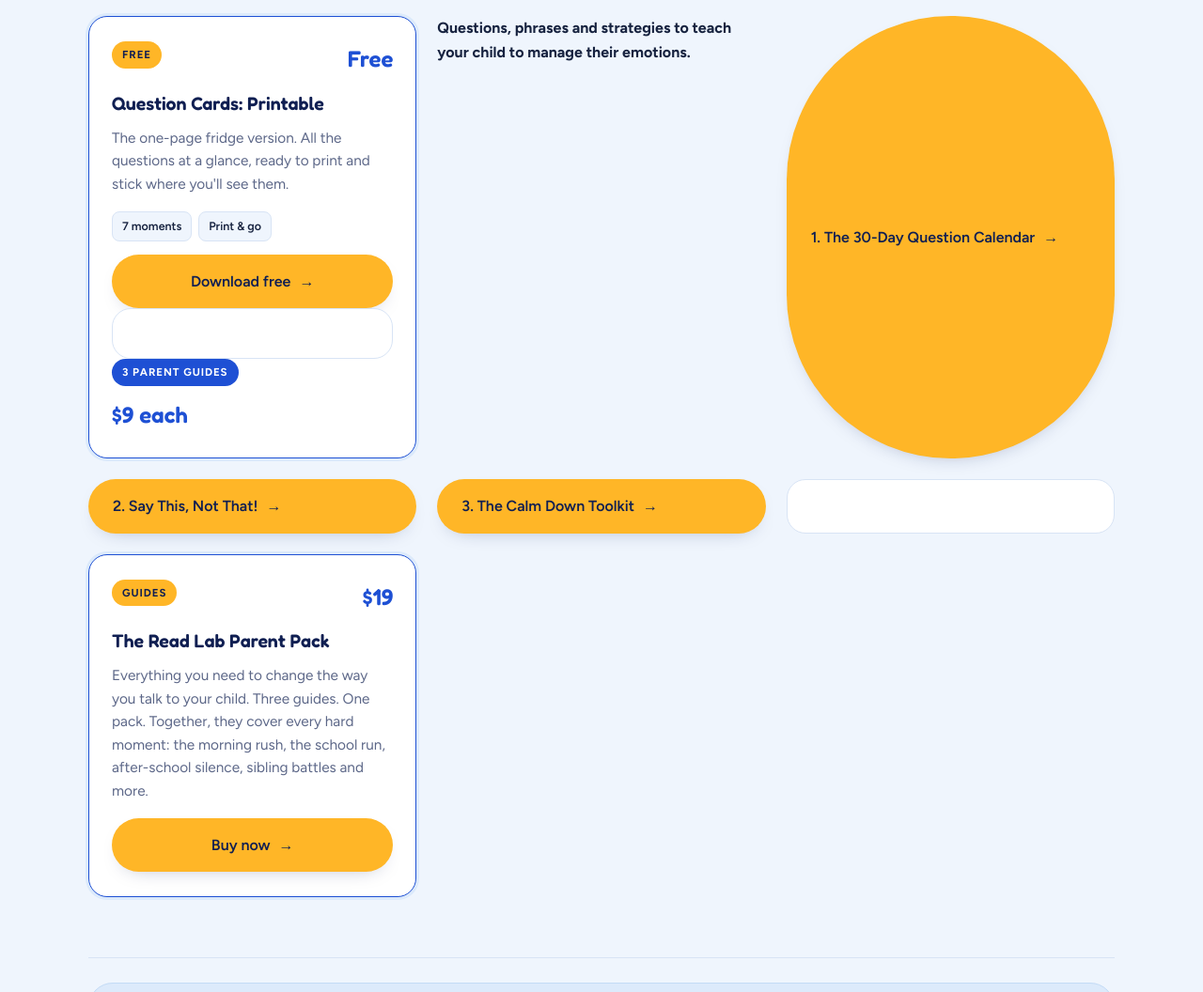
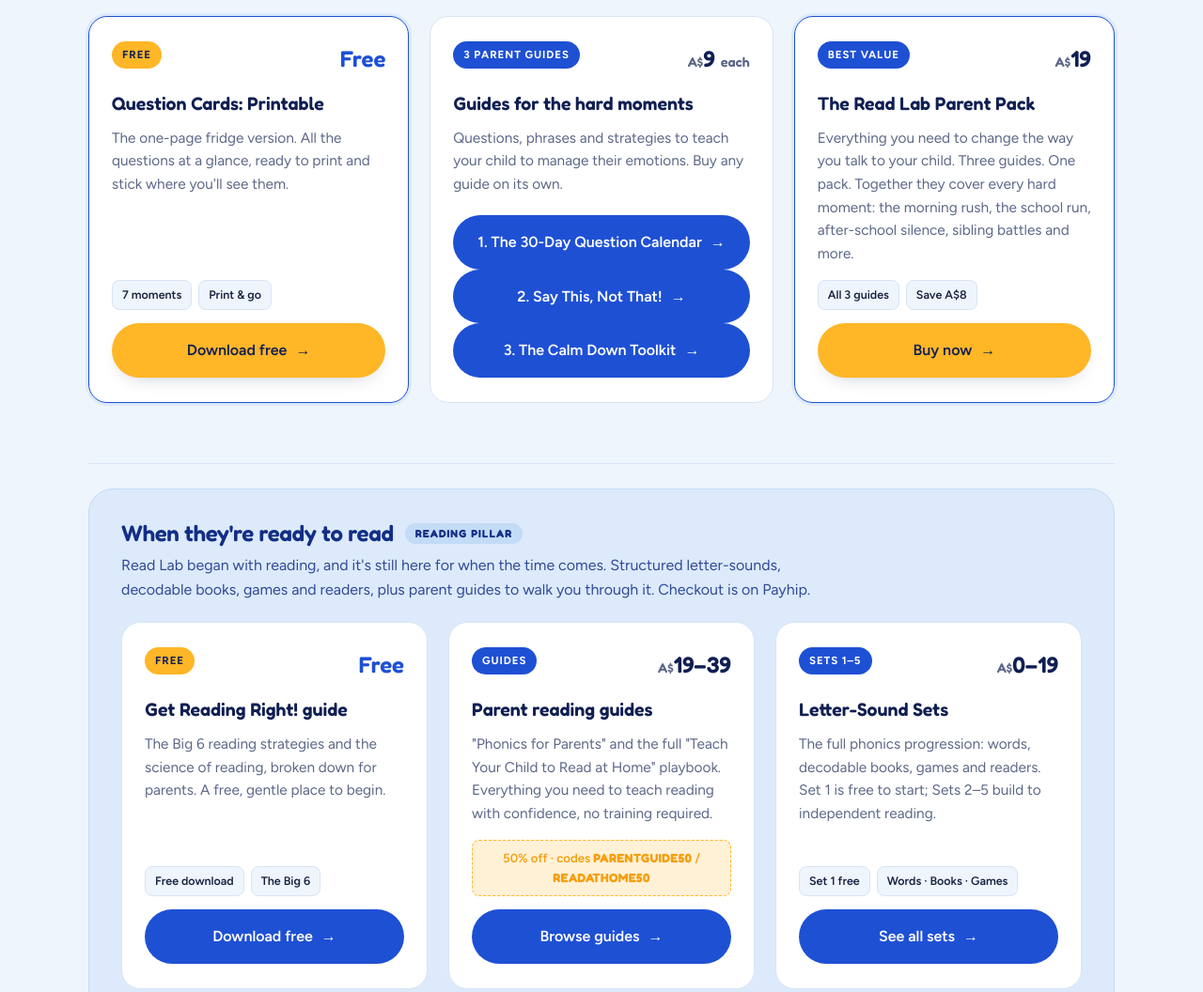
Before and after one commit to ryanpwearne6-web/readlab-site, a website: page public/index.html in a window 1280 px wide. Shown: the part 3720-4776 px from the top of the page at 94% size. Drawn offline with Linux system fonts and the light colour scheme.

Commit message:
Update index.html

```diff
--- a/public/index.html
+++ b/public/index.html
@@ -444,35 +444,45 @@
       <a class="btn btn-primary btn-lg" data-buy="qcards" href="#">Get the free cards <span class="arrow">→</span></a>
     </div>
 
-    <!-- DEVELOPMENT (primary) -->
+<!-- DEVELOPMENT (primary) -->
     <div class="shop-group">
       <h3 class="grp reveal">Connection &amp; development <span class="tag-pill tag-primary">Start here</span></h3>
       <p class="grp-sub reveal">The tools parents love most, for talking, feeling and growing together.</p>
       <div class="cards">
+
         <div class="p-card feature reveal">
           <div class="p-top"><span class="p-set free">Free</span><span class="p-price freep">Free</span></div>
           <h4>Question Cards: Printable</h4>
           <p class="desc">The one-page fridge version. All the questions at a glance, ready to print and stick where you'll see them.</p>
           <div class="p-incl"><span>7 moments</span><span>Print &amp; go</span></div>
-          <a class="btn btn-primary" data-buy="qcards-print" href="#">Download free <span class="arrow">→</span></a>
+          <div class="p-actions">
+            <a class="btn btn-primary" data-buy="qcards-print" href="#">Download free <span class="arrow">&rarr;</span></a>
+          </div>
+        </div>
+
         <div class="p-card reveal">
+          <div class="p-top"><span class="p-set">3 Parent Guides</span><span class="p-price"><span class="cur">A$</span>9 <span class="cur">each</span></span></div>
+          <h4>Guides for the hard moments</h4>
+          <p class="desc">Questions, phrases and strategies to teach your child to manage their emotions. Buy any guide on its own.</p>
+          <div class="p-actions">
+            <a class="btn btn-brand" data-buy="guide-calendar" href="#">1. The 30-Day Question Calendar <span class="arrow">&rarr;</span></a>
+            <a class="btn btn-brand" data-buy="guide-saythis" href="#">2. Say This, Not That! <span class="arrow">&rarr;</span></a>
+            <a class="btn btn-brand" data-buy="guide-calm" href="#">3. The Calm Down Toolkit <span class="arrow">&rarr;</span></a>
+          </div>
         </div>
-        <div class="p-top"><span class="p-set">3 Parent Guides</span></div><span class="p-price freep">$9 each</span></div>
-          <h4>Questions, phrases and strategies to teach your child to manage their emotions.</h4>
-          <a class="btn btn-primary" data-buy="qcards-full" href="#">1. The 30-Day Question Calendar<span class="arrow">→</span></a>
-          <a class="btn btn-primary" data-buy="qcards-full" href="#">2. Say This, Not That!<span class="arrow">→</span></a>
-          <a class="btn btn-primary" data-buy="qcards-full" href="#">3. The Calm Down Toolkit<span class="arrow">→</span></a>
-        <div class="p-card reveal">
+
+        <div class="p-card feature reveal">
+          <div class="p-top"><span class="p-set">Best value</span><span class="p-price"><span class="cur">A$</span>19</span></div>
+          <h4>The Read Lab Parent Pack</h4>
+          <p class="desc">Everything you need to change the way you talk to your child. Three guides. One pack. Together they cover every hard moment: the morning rush, the school run, after-school silence, sibling battles and more.</p>
+          <div class="p-incl"><span>All 3 guides</span><span>Save A$8</span></div>
+          <div class="p-actions">
+            <a class="btn btn-primary" data-buy="parent-pack" href="#">Buy now <span class="arrow">&rarr;</span></a>
+          </div>
         </div>
-        <div class="p-card feature reveal">
-          <div class="p-top"><span class="p-set free">Guides</span><span class="p-price freep">$19</span></div>
-          <h4>The Read Lab Parent Pack</h4>
-          <p class="desc">Everything you need to change the way you talk to your child. Three guides. One pack. Together, they cover every hard moment: the morning rush, the school run, after-school silence, sibling battles and more.</p>
-          <a class="btn btn-primary" data-buy="qcards-full" href="#">Buy now <span class="arrow">→</span></a>
-        </div>
+
       </div>
     </div>
-
     <div class="divider-soft"></div>
 
     <!-- READING (secondary) -->
```
